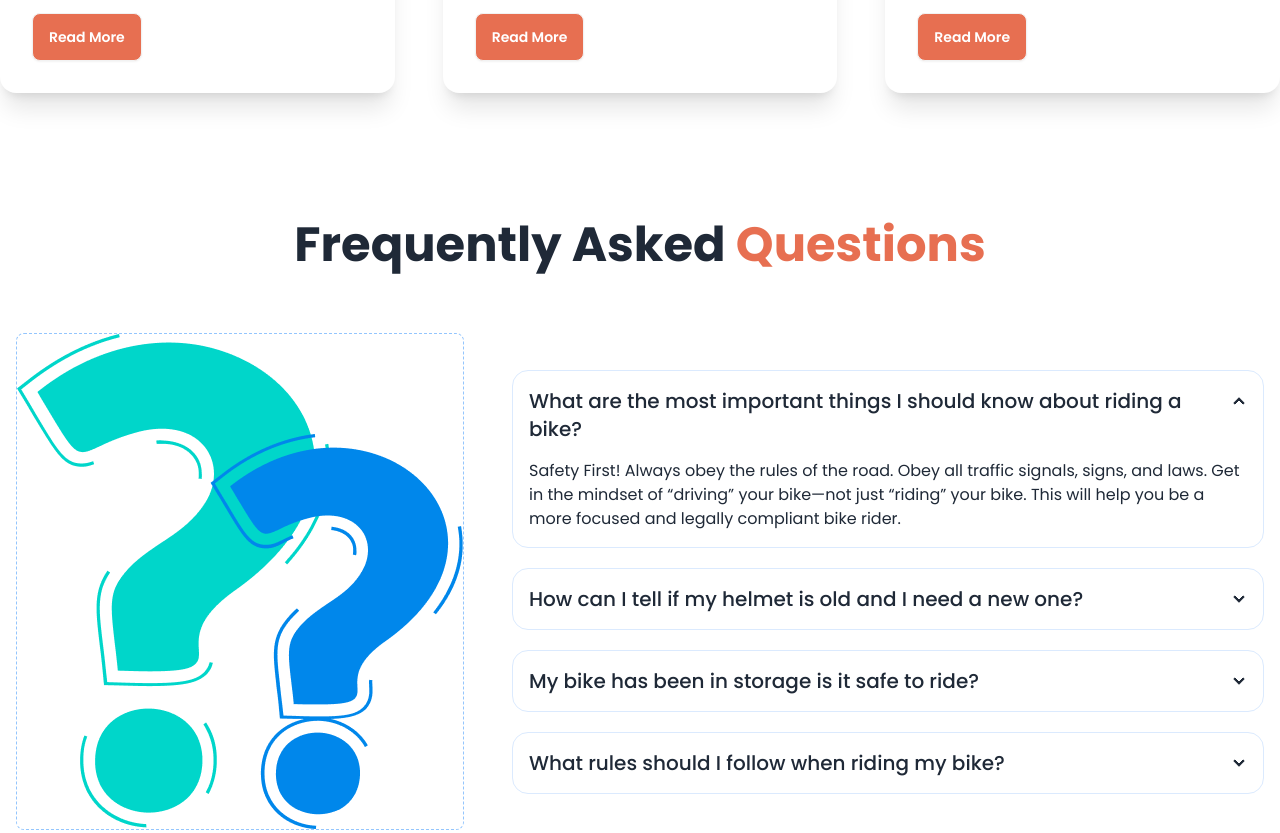
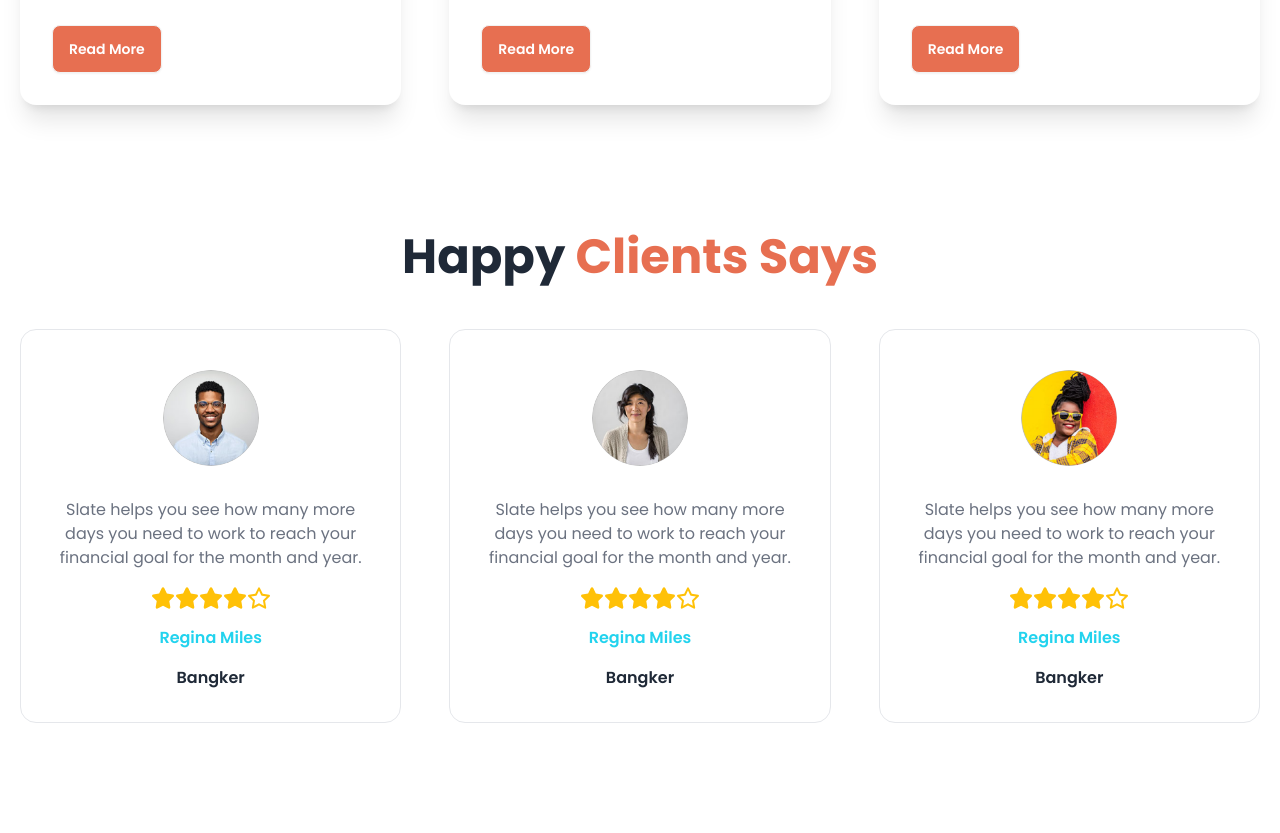
Before and after one commit to Jakaria030/biker-zone, a plain HTML site: page index.html in a window 1280 px wide. Shown: the part 1828-2661 px from the top of the page. Drawn offline with nearby package versions, Linux system fonts and the light colour scheme.

Commit message:
happy client section complete and also project completed

```diff
--- a/index.html
+++ b/index.html
@@ -7,9 +7,7 @@
     <!-- Google font cdn -->
     <link rel="preconnect" href="https://fonts.googleapis.com">
     <link rel="preconnect" href="https://fonts.gstatic.com" crossorigin>
-    <link
-        href="https://fonts.googleapis.com/css2?family=Poppins:ital,wght@0,100;0,200;0,300;0,400;0,500;0,600;0,700;0,800;0,900;1,100;1,200;1,300;1,400;1,500;1,600;1,700;1,800;1,900&display=swap"
-        rel="stylesheet">
+    <link href="https://fonts.googleapis.com/css2?family=Poppins:ital,wght@0,100;0,200;0,300;0,400;0,500;0,600;0,700;0,800;0,900;1,100;1,200;1,300;1,400;1,500;1,600;1,700;1,800;1,900&display=swap" rel="stylesheet">
 
     <!-- DaisyUI + Tailwind CSS cdn -->
     <link href="https://cdn.jsdelivr.net/npm/daisyui@4.12.10/dist/full.min.css" rel="stylesheet" type="text/css" />
@@ -176,12 +174,12 @@
     <main class="md:container mx-auto">
         <!-- Featured bike section start -->
         <section class="py-20 md:py-32">
-            <h3 class="text-4xl sm:text-5xl font-bold text-center mb-1">Fetured Bikes In This Year</h3>
+            <h3 class="text-4xl sm:text-5xl font-bold text-center mb-1 mx-5">Fetured Bikes In This Year</h3>
             <div class="text-center mb-12">
                 <p class="text-red-500 font-semibold relative inline-block before:content-[''] before:absolute before:w-1/2 before:h-[2px] before:bg-red-500 before:-bottom-1 before:left-1/2 before:-translate-x-1/2">Best bike collection</p>
             </div>
 
-            <div class="grid grid-cols-1 md:grid-cols-2 lg:grid-cols-3 gap-10">
+            <div class="grid grid-cols-1 md:grid-cols-2 lg:grid-cols-3 gap-12 mx-5">
                 <div class="max-w-96 mx-auto">
                     <img src="./images/others/feature-bike-1.png" >
                 </div>
@@ -199,10 +197,10 @@
 
         <!-- Latest bike section start -->
         <section>
-            <h3 class="text-4xl sm:text-5xl font-bold text-center mb-12">Latest Bikes</h3>
+            <h3 class="text-4xl sm:text-5xl font-bold text-center mb-12 mx-5">Latest Bikes</h3>
 
             <!-- cards -->
-            <div class="grid grid-cols-1 md:grid-cols-2 lg:grid-cols-3 gap-12">
+            <div class="grid grid-cols-1 md:grid-cols-2 lg:grid-cols-3 gap-12 mx-5">
                 <!-- card 1 -->
                 <div class="card bg-base-100 shadow-xl">
                     <figure class="px-8">
@@ -248,9 +246,100 @@
         </section>
         <!-- Latest bike section end -->
 
+        <!-- Happy clients section start -->
+        <section class="py-20 md:py-32">
+            <h3 class="text-4xl sm:text-5xl font-bold text-center mb-12 mx-5">Happy <span class="text-bike-primary">Clients Says</span></h3>
+
+            <!-- cards -->
+            <div class="grid grid-cols-1 md:grid-cols-2 lg:grid-cols-3 gap-12 mx-5">
+                <!-- card 1 -->
+                <div class="card bg-base-100 border">
+                    <figure class="px-10 pt-10">
+                        <div class="avatar">
+                            <div class="w-24 rounded-full">
+                                <img src="./images/others/user-1.png" />
+                            </div>
+                        </div>
+                    </figure>
+
+                    <div class="card-body items-center text-center space-y-2">
+                        <p class="text-gray-500">Slate helps you see how many more days you need to work to reach your financial goal for the month and year.</p>
+
+                        <div class="rating">
+                            <img class="size-6" src="./images/icons/star-solid.svg">
+                            <img class="size-6" src="./images/icons/star-solid.svg">
+                            <img class="size-6" src="./images/icons/star-solid.svg">
+                            <img class="size-6" src="./images/icons/star-solid.svg">
+                            <img class="size-6" src="./images/icons/star-regular.svg">
+                        </div>
+
+                        <h5 class="text-cyan-400 font-semibold">Regina Miles</h5>
+                        <h5 class="font-semibold">Bangker</h5>
+                    </div>
+
+                </div>
+
+                <!-- card 2 -->
+                <div class="card bg-base-100 border">
+                    <figure class="px-10 pt-10">
+                        <div class="avatar">
+                            <div class="w-24 rounded-full">
+                                <img src="./images/others/user-2.png" />
+                            </div>
+                        </div>
+                    </figure>
+
+                    <div class="card-body items-center text-center space-y-2">
+                        <p class="text-gray-500">Slate helps you see how many more days you need to work to reach your financial goal for the month and year.</p>
+
+                        <div class="rating">
+                            <img class="size-6" src="./images/icons/star-solid.svg">
+                            <img class="size-6" src="./images/icons/star-solid.svg">
+                            <img class="size-6" src="./images/icons/star-solid.svg">
+                            <img class="size-6" src="./images/icons/star-solid.svg">
+                            <img class="size-6" src="./images/icons/star-regular.svg">
+                        </div>
+
+                        <h5 class="text-cyan-400 font-semibold">Regina Miles</h5>
+                        <h5 class="font-semibold">Bangker</h5>
+                    </div>
+
+                </div>
+
+                <!-- card 3 -->
+                <div class="card bg-base-100 border">
+                    <figure class="px-10 pt-10">
+                        <div class="avatar">
+                            <div class="w-24 rounded-full">
+                                <img src="./images/others/user-3.png" />
+                            </div>
+                        </div>
+                    </figure>
+
+                    <div class="card-body items-center text-center space-y-2">
+                        <p class="text-gray-500">Slate helps you see how many more days you need to work to reach your financial goal for the month and year.</p>
+
+                        <div class="rating">
+                            <img class="size-6" src="./images/icons/star-solid.svg">
+                            <img class="size-6" src="./images/icons/star-solid.svg">
+                            <img class="size-6" src="./images/icons/star-solid.svg">
+                            <img class="size-6" src="./images/icons/star-solid.svg">
+                            <img class="size-6" src="./images/icons/star-regular.svg">
+                        </div>
+
+                        <h5 class="text-cyan-400 font-semibold">Regina Miles</h5>
+                        <h5 class="font-semibold">Bangker</h5>
+                    </div>
+
+                </div>
+            </div>
+
+        </section>
+        <!-- Happy clients section end -->
+
         <!-- Frequently asked questions start -->
-        <section class="py-20 md:py-32">
-            <h3 class="text-4xl sm:text-5xl font-bold text-center mb-12">Frequently Asked <span class="text-bike-primary">Questions</span></h3>
+        <section class="pb-20 md:pb-32">
+            <h3 class="text-4xl sm:text-5xl font-bold text-center mb-12 mx-5">Frequently Asked <span class="text-bike-primary">Questions</span></h3>
 
             <div class="hero">
                 <div class="hero-content flex-col lg:flex-row gap-12">
```
